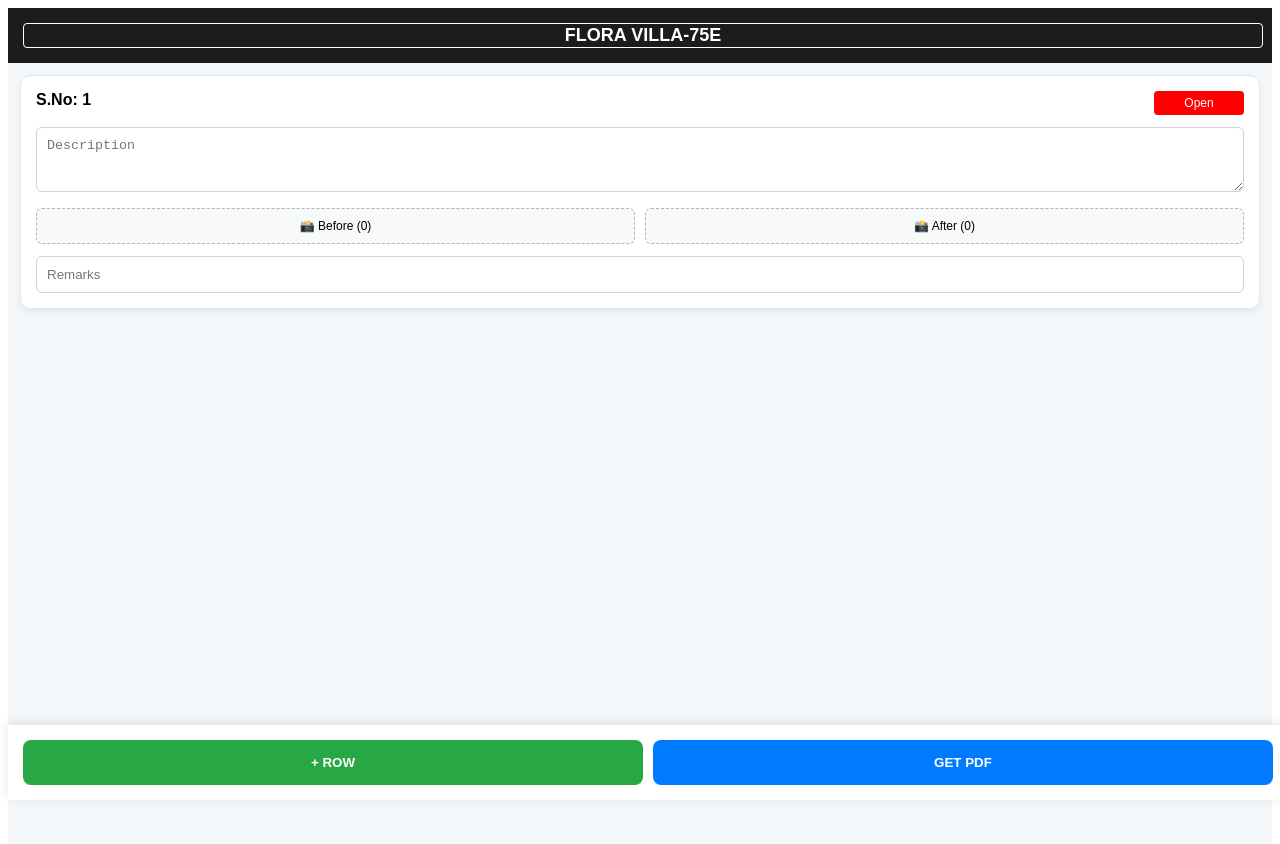
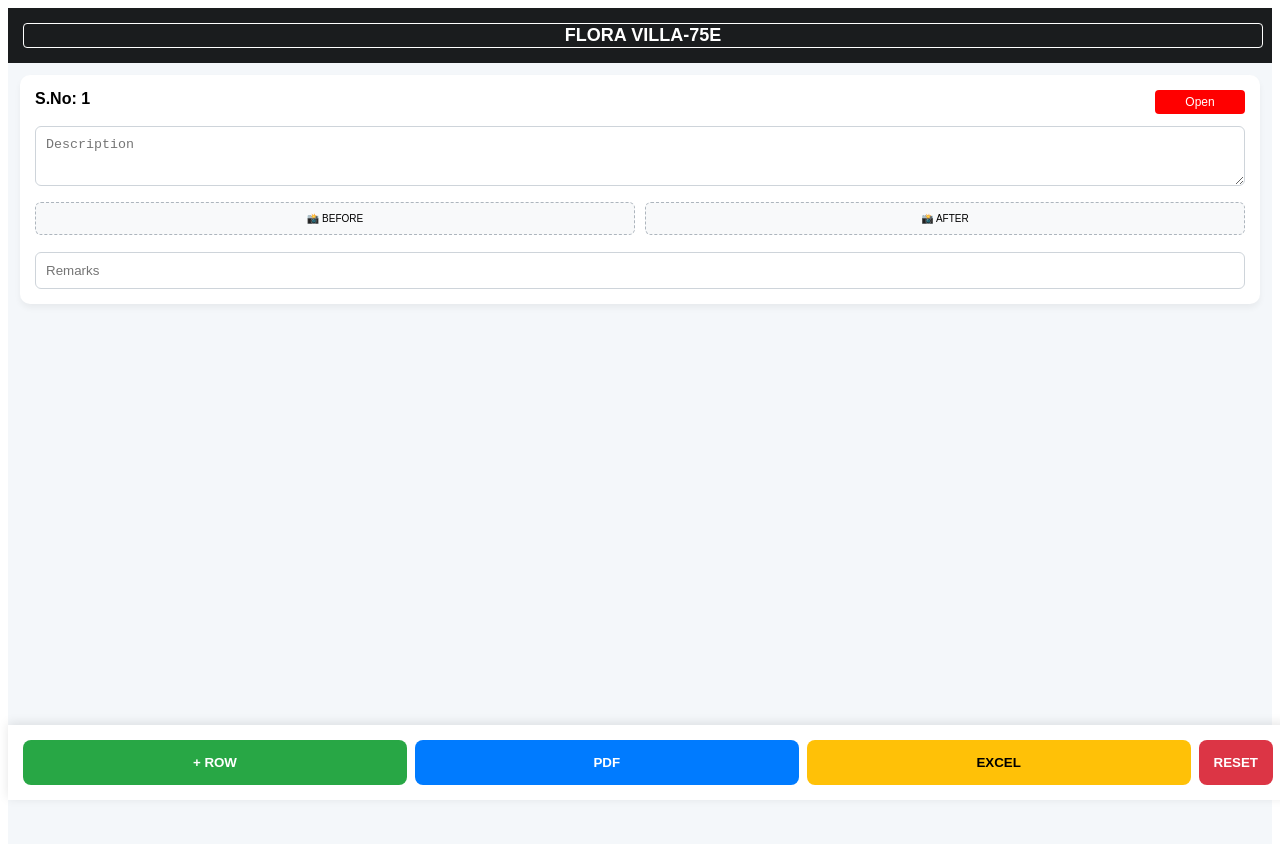
Before and after one commit to Movieeesss/Site-App, a React (Vite) app: page / in a window 1280 px wide. Shown: the top 844 px of the page. Built offline with nearby package versions, Linux system fonts and the light colour scheme.

Commit message:
Update SiteApp.tsx

```diff
--- a/src/SiteApp.tsx
+++ b/src/SiteApp.tsx
@@ -1,16 +1,25 @@
 import React, { useState, useEffect } from 'react';
 import { jsPDF } from 'jspdf';
 import autoTable from 'jspdf-autotable';
+import * as XLSX from 'xlsx'; // Install using: npm install xlsx
 
-export default function UnlimitedPhotoRegister() {
+export default function ActionRegisterComplete() {
   const [project, setProject] = useState("FLORA VILLA-75E");
+
+  // STORAGE GUARD: Try-Catch logic to prevent Blank Screen
   const [rows, setRows] = useState(() => {
-    const saved = localStorage.getItem('site_v26_unlimited');
-    return saved ? JSON.parse(saved) : [{
-      id: 1, date: '2026-04-13', desc: '', loggedBy: '',
-      status: 'Open', closedDate: '', before: [], after: [],
-      owner: '', closedBy: '', remarks: ''
-    }];
+    try {
+      const saved = localStorage.getItem('site_v35_pro');
+      return saved ? JSON.parse(saved) : [{
+        id: 1, date: '2026-04-13', desc: '', loggedBy: '',
+        status: 'Open', closedDate: '', before: [], after: [],
+        owner: '', closedBy: '', remarks: ''
+      }];
+    } catch (e) {
+      console.error("Storage Error - Memory Cleared");
+      localStorage.removeItem('site_v35_pro');
+      return [{ id: 1, date: '2026-04-13', desc: '', loggedBy: '', status: 'Open', before: [], after: [], owner: '', closedBy: '', remarks: '' }];
+    }
   });
 
   const [isUploading, setIsUploading] = useState(false);
@@ -18,7 +27,13 @@ export default function UnlimitedPhotoRegister() {
   const UPLOAD_PRESET = "ml_default";
 
   useEffect(() => {
-    localStorage.setItem('site_v26_unlimited', JSON.stringify(rows));
+    try {
+      localStorage.setItem('site_v35_pro', JSON.stringify(rows));
+    } catch (e) {
+      if (e.name === 'QuotaExceededError') {
+        alert("Local Storage Full! Please Reset or Export data.");
+      }
+    }
   }, [rows]);
 
   const formatDate = (dateStr) => {
@@ -29,17 +44,12 @@ export default function UnlimitedPhotoRegister() {
 
   const addRow = () => {
     const newId = rows.length > 0 ? rows[rows.length - 1].id + 1 : 1;
-    setRows([...rows, {
-      id: newId, date: '2026-04-13', desc: '', loggedBy: '',
-      status: 'Open', closedDate: '', before: [], after: [],
-      owner: '', closedBy: '', remarks: ''
-    }]);
+    setRows([...rows, { id: newId, date: '2026-04-13', desc: '', loggedBy: '', status: 'Open', closedDate: '', before: [], after: [], owner: '', closedBy: '', remarks: '' }]);
   };
 
   const uploadPhoto = async (id, type, files) => {
     setIsUploading(true);
-    const fileArray = Array.from(files);
-    for (const file of fileArray) {
+    for (const file of Array.from(files)) {
       const formData = new FormData();
       formData.append("file", file);
       formData.append("upload_preset", UPLOAD_PRESET);
@@ -52,10 +62,33 @@ export default function UnlimitedPhotoRegister() {
     setIsUploading(false);
   };
 
+  // DELETE FEATURE: X button logic to clear storage space
+  const removePhoto = (id, type, index) => {
+    setRows(prev => prev.map(r => r.id === id ? { ...r, [type]: r[type].filter((_, i) => i !== index) } : r));
+  };
+
+  // EXCEL EXPORT LOGIC
+  const exportExcel = () => {
+    const dataForExcel = rows.map(r => ({
+      "S.No": r.id,
+      "Date": formatDate(r.date),
+      "Description": r.desc,
+      "Logged By": r.loggedBy,
+      "Status": r.status,
+      "Closed Date": formatDate(r.closedDate),
+      "Owner": r.owner,
+      "Remarks": r.remarks
+    }));
+    const ws = XLSX.utils.json_to_sheet(dataForExcel);
+    const wb = XLSX.utils.book_new();
+    XLSX.utils.book_append_sheet(wb, ws, "SiteReport");
+    XLSX.writeFile(wb, `${project}_Report.xlsx`);
+  };
+
   const generatePDF = () => {
     const doc = new jsPDF('l', 'mm', 'a4');
 
-    // 1. TOP SPLIT HEADER
+    // SPLIT HEADER ALIGNMENT
     autoTable(doc, {
       body: [[project.toUpperCase(), 'ACTION REGISTER - NEW']],
       theme: 'grid',
@@ -63,53 +96,34 @@ export default function UnlimitedPhotoRegister() {
       columnStyles: { 0: { cellWidth: 105 }, 1: { cellWidth: 172 } }
     });
 
-    const head = [['Slno', 'Date Logged', 'Description', 'Logged by', 'Status', 'Closed Date', 'Photos Before (All)', 'Photos After (All)', 'Owner', 'By', 'Remarks']];
-
-    const body = rows.map(r => [
-      r.id, formatDate(r.date), r.desc, r.loggedBy, r.status.toUpperCase(), formatDate(r.closedDate), '', '', r.owner, r.closedBy, r.remarks.toUpperCase()
-    ]);
+    const head = [['Slno', 'Date Logged', 'Description', 'Logged by', 'Status', 'Closed Date', 'P1(B)', 'P2(B)', 'P1(A)', 'P2(A)', 'Owner', 'By', 'Remarks']];
+    const body = rows.map(r => [r.id, formatDate(r.date), r.desc, r.loggedBy, r.status.toUpperCase(), formatDate(r.closedDate), '', '', '', '', r.owner, r.closedBy, r.remarks.toUpperCase()]);
 
     autoTable(doc, {
       startY: doc.lastAutoTable.finalY,
       head: head,
       body: body,
       theme: 'grid',
-      styles: { fontSize: 7, halign: 'center', valign: 'middle', minCellHeight: 60, lineWidth: 0.2, lineColor: [0, 0, 0] },
-      headStyles: { fillColor: [40, 44, 52], textColor: [255, 255, 255], fontStyle: 'bold' },
-      columnStyles: {
-        2: { cellWidth: 30, halign: 'left' },
-        5: { cellWidth: 15 },
-        6: { cellWidth: 45 }, // Photo columns width increased for multiple pics
-        7: { cellWidth: 45 },
-        10: { cellWidth: 15 }
-      },
+      styles: { fontSize: 7, halign: 'center', valign: 'middle', minCellHeight: 40, lineWidth: 0.2, lineColor: [0, 0, 0] },
+      headStyles: { fillColor: [40, 44, 52], textColor: [255, 255, 255] },
+      columnStyles: { 2: { cellWidth: 30, halign: 'left' }, 5: { cellWidth: 15 }, 6: { cellWidth: 22 }, 7: { cellWidth: 22 }, 8: { cellWidth: 22 }, 9: { cellWidth: 22 }, 12: { cellWidth: 22 } },
       didDrawCell: (data) => {
         if (data.section === 'head') return;
         const rowData = rows[data.row.index];
-
-        // Status & Remarks Color Logic
         if (data.column.index === 4) {
           if (rowData.status.toUpperCase() === 'OPEN') data.cell.styles.fillColor = [255, 0, 0];
           if (rowData.status.toUpperCase() === 'DONE') data.cell.styles.fillColor = [146, 208, 80];
         }
-        if (data.column.index === 10 && rowData.remarks.toUpperCase() === 'DONE') data.cell.styles.fillColor = [76, 217, 100];
+        if (data.column.index === 12 && rowData.remarks.toUpperCase() === 'DONE') data.cell.styles.fillColor = [76, 217, 100];
 
-        // UNLIMITED PHOTO RENDER LOGIC
-        const drawGridPhotos = (urls, cell) => {
-          if (!urls || urls.length === 0) return;
-          urls.slice(0, 6).forEach((url, i) => { // Maximum 6 photos per cell for safety
-            const x = cell.x + 1 + (i % 2 * 22); // 2 columns grid
-            const y = cell.y + 2 + (Math.floor(i / 2) * 18);
-            doc.addImage(url, 'JPEG', x, y, 20, 16);
-          });
-        };
-
-        if (data.column.index === 6) drawGridPhotos(rowData.before, data.cell);
-        if (data.column.index === 7) drawGridPhotos(rowData.after, data.cell);
+        const drawImg = (url, cell) => { if (url) doc.addImage(url, 'JPEG', cell.x + 1, cell.y + 1, cell.width - 2, cell.height - 2); };
+        if (data.column.index === 6) drawImg(rowData.before[0], data.cell);
+        if (data.column.index === 7) drawImg(rowData.before[1], data.cell);
+        if (data.column.index === 8) drawImg(rowData.after[0], data.cell);
+        if (data.column.index === 9) drawImg(rowData.after[1], data.cell);
       }
     });
-
-    doc.save(`${project}_Final.pdf`);
+    doc.save(`${project}.pdf`);
   };
 
   return (
@@ -123,9 +137,21 @@ export default function UnlimitedPhotoRegister() {
               <input style={{...ui.badge, backgroundColor: row.status.toUpperCase()==='OPEN'?'#ff0000':'#92d050'}} value={row.status} onChange={e => setRows(rows.map(r => r.id===row.id?{...r, status: e.target.value}:r))} />
             </div>
             <textarea placeholder="Description" style={ui.area} value={row.desc} onChange={e => setRows(rows.map(r => r.id===row.id?{...r, desc: e.target.value}:r))} />
+
             <div style={ui.photoGrid}>
-              <label style={ui.upBtn}>📸 Before ({row.before.length}) <input type="file" multiple hidden onChange={e => uploadPhoto(row.id, 'before', e.target.files)} /></label>
-              <label style={ui.upBtn}>📸 After ({row.after.length}) <input type="file" multiple hidden onChange={e => uploadPhoto(row.id, 'after', e.target.files)} /></label>
+              {['before', 'after'].map(type => (
+                <div key={type}>
+                  <label style={ui.upBtn}>📸 {type.toUpperCase()} <input type="file" multiple hidden onChange={e => uploadPhoto(row.id, type, e.target.files)} /></label>
+                  <div style={ui.thumbGrid}>
+                    {row[type].map((url, i) => (
+                      <div key={i} style={ui.thumbWrap}>
+                        <img src={url} style={ui.thumb} alt="site" />
+                        <button onClick={() => removePhoto(row.id, type, i)} style={ui.delBtn}>×</button>
+                      </div>
+                    ))}
+                  </div>
+                </div>
+              ))}
             </div>
             <input placeholder="Remarks" style={ui.field} value={row.remarks} onChange={e => setRows(rows.map(r => r.id===row.id?{...r, remarks: e.target.value}:r))} />
           </div>
@@ -133,25 +159,33 @@ export default function UnlimitedPhotoRegister() {
       </div>
       <div style={ui.footer}>
         <button onClick={addRow} style={ui.btnGreen}>+ ROW</button>
-        <button onClick={generatePDF} disabled={isUploading} style={ui.btnBlue}>{isUploading ? 'SYNC...' : 'GET PDF'}</button>
+        <button onClick={generatePDF} disabled={isUploading} style={ui.btnBlue}>PDF</button>
+        <button onClick={exportExcel} style={ui.btnYellow}>EXCEL</button>
+        <button onClick={() => { localStorage.clear(); window.location.reload(); }} style={ui.btnRed}>RESET</button>
       </div>
     </div>
   );
 }
 
 const ui = {
-  container: { background: '#f4f7fa', minHeight: '100vh', paddingBottom: '110px', fontFamily: 'Arial' },
+  container: { background: '#f4f7fa', minHeight: '100vh', paddingBottom: '120px', fontFamily: 'Arial' },
   nav: { background: '#1a1c1e', padding: '15px', position: 'sticky', top: 0, zIndex: 10 },
   headIn: { width: '100%', background: 'transparent', border: '1px solid #fff', borderRadius: '4px', color: '#fff', textAlign: 'center', fontSize: '18px', fontWeight: 'bold' },
   main: { padding: '12px' },
-  card: { background: '#fff', borderRadius: '10px', padding: '15px', marginBottom: '15px', boxShadow: '0 4px 6px rgba(0,0,0,0.05)', border: '1px solid #e0e6ed' },
+  card: { background: '#fff', borderRadius: '10px', padding: '15px', marginBottom: '15px', boxShadow: '0 4px 6px rgba(0,0,0,0.05)' },
   topRow: { display: 'flex', justifyContent: 'space-between', marginBottom: '12px' },
   badge: { border: 'none', borderRadius: '4px', color: '#fff', padding: '5px', width: '80px', textAlign: 'center', fontSize: '12px' },
-  area: { width: '100%', height: '65px', borderRadius: '6px', border: '1px solid #ced4da', padding: '10px', boxSizing: 'border-box' },
+  area: { width: '100%', height: '60px', borderRadius: '6px', border: '1px solid #ced4da', padding: '10px', boxSizing: 'border-box' },
   photoGrid: { display: 'grid', gridTemplateColumns: '1fr 1fr', gap: '10px', margin: '12px 0' },
-  upBtn: { background: '#f8f9fa', padding: '10px', display: 'block', textAlign: 'center', borderRadius: '6px', border: '1px dashed #adb5bd', fontSize: '12px', cursor: 'pointer' },
-  footer: { position: 'fixed', bottom: 0, width: '100%', background: '#fff', padding: '15px', display: 'flex', gap: '10px', boxShadow: '0 -2px 10px rgba(0,0,0,0.1)', boxSizing: 'border-box' },
+  upBtn: { background: '#f8f9fa', padding: '10px', display: 'block', textAlign: 'center', borderRadius: '6px', border: '1px dashed #adb5bd', fontSize: '10px', cursor: 'pointer' },
+  thumbGrid: { display: 'flex', flexWrap: 'wrap', gap: '5px', marginTop: '5px' },
+  thumbWrap: { position: 'relative', width: '40px', height: '40px' },
+  thumb: { width: '100%', height: '100%', objectFit: 'cover', borderRadius: '4px' },
+  delBtn: { position: 'absolute', top: -5, right: -5, background: 'red', color: 'white', border: 'none', borderRadius: '50%', width: '15px', height: '15px', fontSize: '10px' },
+  field: { width: '100%', padding: '10px', borderRadius: '6px', border: '1px solid #ced4da', boxSizing: 'border-box' },
+  footer: { position: 'fixed', bottom: 0, width: '100%', background: '#fff', padding: '15px', display: 'flex', gap: '8px', boxShadow: '0 -2px 10px rgba(0,0,0,0.1)', boxSizing: 'border-box' },
   btnGreen: { flex: 1, padding: '15px', background: '#28a745', color: '#fff', border: 'none', borderRadius: '8px', fontWeight: 'bold' },
   btnBlue: { flex: 1, padding: '15px', background: '#007bff', color: '#fff', border: 'none', borderRadius: '8px', fontWeight: 'bold' },
-  field: { width: '100%', padding: '10px', borderRadius: '6px', border: '1px solid #ced4da', boxSizing: 'border-box' }
+  btnYellow: { flex: 1, padding: '15px', background: '#ffc107', color: '#000', border: 'none', borderRadius: '8px', fontWeight: 'bold' },
+  btnRed: { padding: '15px', background: '#dc3545', color: '#fff', border: 'none', borderRadius: '8px', fontWeight: 'bold' }
 };
```
